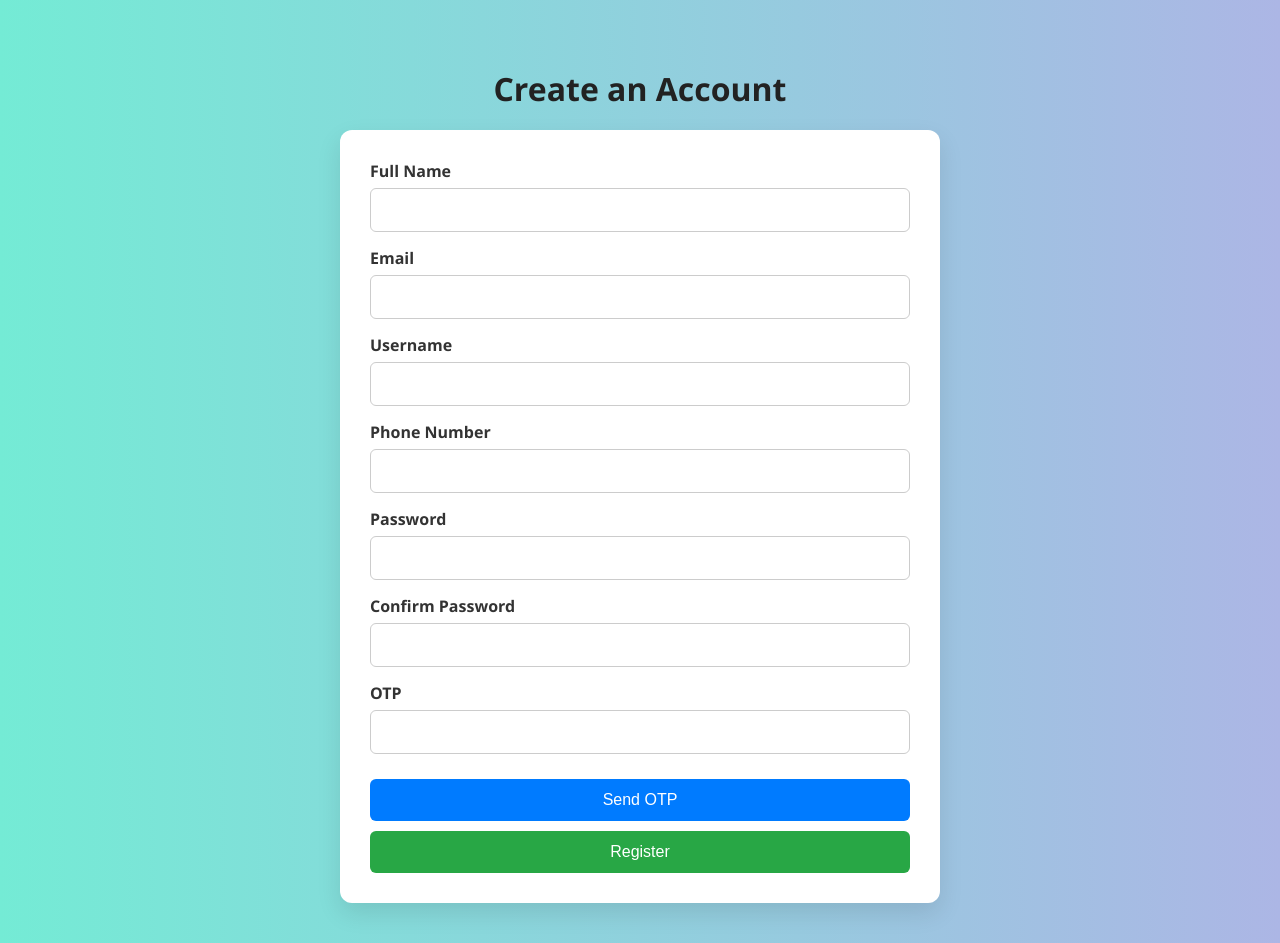
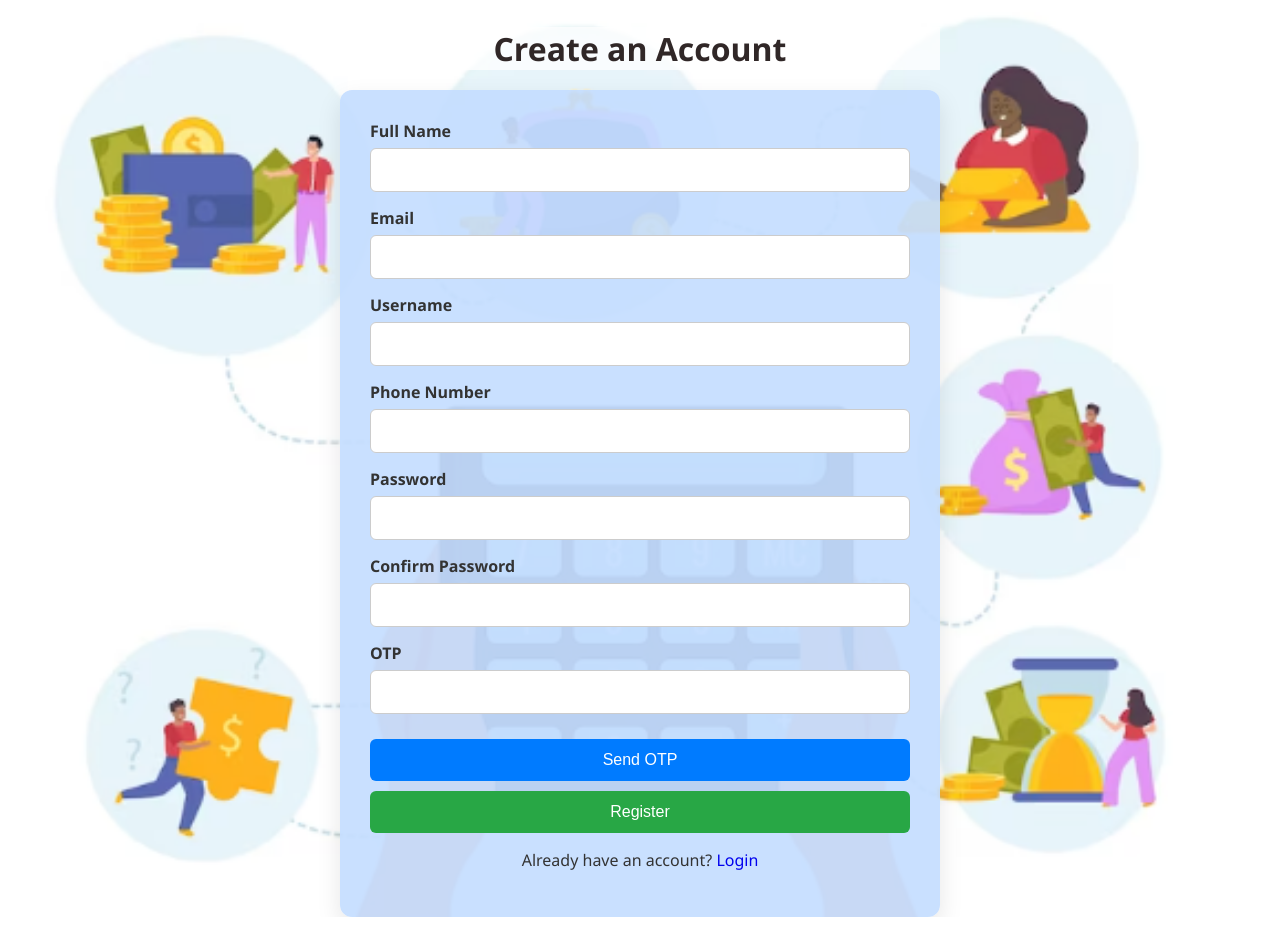
Before and after one commit to Sawon-Paul/ExpenseTracker_ET, a Django app: page /register/ in a window 1280 px wide. After the commit the page ends 917 px from the top, so only its background shows below. Run offline with Django 5.2, Linux system fonts and the light colour scheme.

Commit message:
update login and register page

```diff
--- a/ExpenseTracker/static/css/REGISTER/register.css
+++ b/ExpenseTracker/static/css/REGISTER/register.css
@@ -1,9 +1,15 @@
 body {
     font-family: 'Segoe UI', Tahoma, Geneva, Verdana, sans-serif;
     background: linear-gradient(to right, #74ebd5, #acb6e5);
-    padding: 40px;
+    padding: 0;
     margin: 0;
     color: #333;
+    width: 100%;
+    height: 100%;
+    background-image: url('register.png');
+    background-size: cover;
+    background-position: relative;
+    z-index: -1;
 }
 
 .container {
@@ -15,11 +21,12 @@ body {
 h2 {
     font-size: 2em;
     margin-bottom: 20px;
-    color: #222;
+    color: #302727;
+    background-color: #ffffffc0;
 }
 
 .form-container {
-    background-color: #ffffff;
+    background-color: #c5deffec;
     padding: 30px;
     border-radius: 12px;
     box-shadow: 0 10px 25px rgba(0, 0, 0, 0.1);
@@ -133,3 +140,15 @@ button {
     text-decoration: underline;
     color: #0056b3;
 }
+
+
+.login-link {
+    text-decoration: none;
+    transition: all 0.3s ease;
+}
+
+.login-link:hover {
+    text-decoration: none;
+    color: #28a745;
+    font-size: 1.1em;
+}
--- a/ExpenseTracker/templates/REGISTER/register.html
+++ b/ExpenseTracker/templates/REGISTER/register.html
@@ -58,6 +58,11 @@
             <button type="submit" class="submit-btn">Register</button>
         </form>
 
+        <p class="login-text">
+             Already have an account?
+            <a href="{% url 'login' %}" class="login-link">Login</a>
+        </p>
+
         {% if errors %}
             <div class="error-messages">
                 <ul>
```
Also changed, not shown: ExpenseTracker/static/css/DASHBOARD/theme.css (+19 -2 lines), ExpenseTracker/static/css/LOGIN/login.css (+16 -0 lines), ExpenseTracker/db.sqlite3, ExpenseTracker/static/css/LOGIN/login.png (added), ExpenseTracker/static/css/REGISTER/register.png (added).
